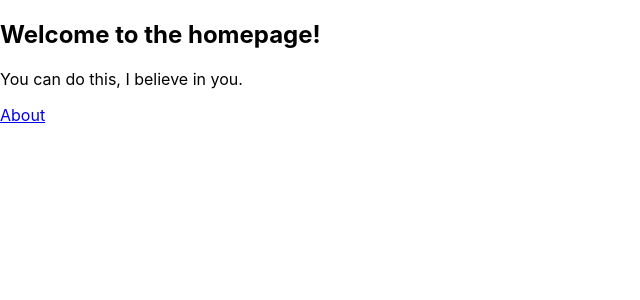
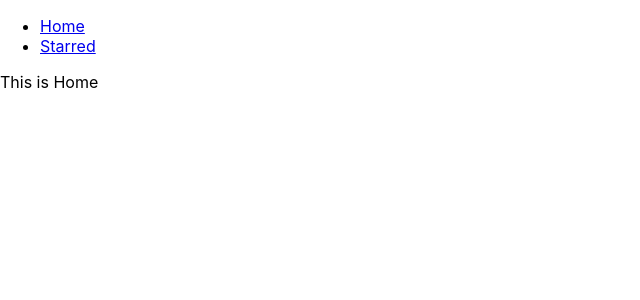
Before and after one commit to atharuddin786/box-office, a React (Create React App) app: page / in a window 1280 px wide. Shown: the top 300 px of the page, without its empty margins (0-640 px from the left). Built offline with nearby package versions, Linux system fonts and the light colour scheme.

Commit message:
added nav bar and created page components

```diff
--- a/src/App.js
+++ b/src/App.js
@@ -1,40 +1,18 @@
-import { Routes, Route, Link } from "react-router-dom";
+import { Routes, Route } from "react-router-dom";
+import Navs from "./Components/Navs";
+import Home from "./pages/Home";
+import Starred from "./pages/Starred";
 
 function App() {
   return (
-    <Routes>
-      <Route path="/" element={<Home />} />
-      <Route path="/about" element={<About />} />
-    </Routes>
+    <div>
+      <Navs />
+      <Routes>
+        <Route path="/" element={<Home />} />
+        <Route path="/starred" element={<Starred />} />
+      </Routes>
+    </div>
   );
 }
 
 export default App;
-
-function Home() {
-  return (
-    <>
-      <main>
-        <h2>Welcome to the homepage!</h2>
-        <p>You can do this, I believe in you.</p>
-      </main>
-      <nav>
-        <Link to="/about">About</Link>
-      </nav>
-    </>
-  );
-}
-
-function About() {
-  return (
-    <>
-      <main>
-        <h2>Who are we?</h2>
-        <p>That feels like an existential question, don't you think?</p>
-      </main>
-      <nav>
-        <Link to="/">Home</Link>
-      </nav>
-    </>
-  );
-}
--- /dev/null
+++ b/src/Components/Navs.js
@@ -0,0 +1,22 @@
+import React from "react";
+import { Link } from "react-router-dom";
+
+const LINKS = [
+  { to: "/", text: "Home" },
+  { to: "/starred", text: "Starred" },
+];
+const Navs = () => {
+  return (
+    <div>
+      <ul>
+        {LINKS.map((item) => (
+          <li key={item.to}>
+            <Link to={item.to}>{item.text}</Link>
+          </li>
+        ))}
+      </ul>
+    </div>
+  );
+};
+
+export default Navs;
--- /dev/null
+++ b/src/pages/Home.js
@@ -0,0 +1,7 @@
+import React from "react";
+
+const Home = () => {
+  return <div>This is Home</div>;
+};
+
+export default Home;
--- /dev/null
+++ b/src/pages/Starred.js
@@ -0,0 +1,7 @@
+import React from "react";
+
+const Starred = () => {
+  return <div>This is Starred</div>;
+};
+
+export default Starred;
```
